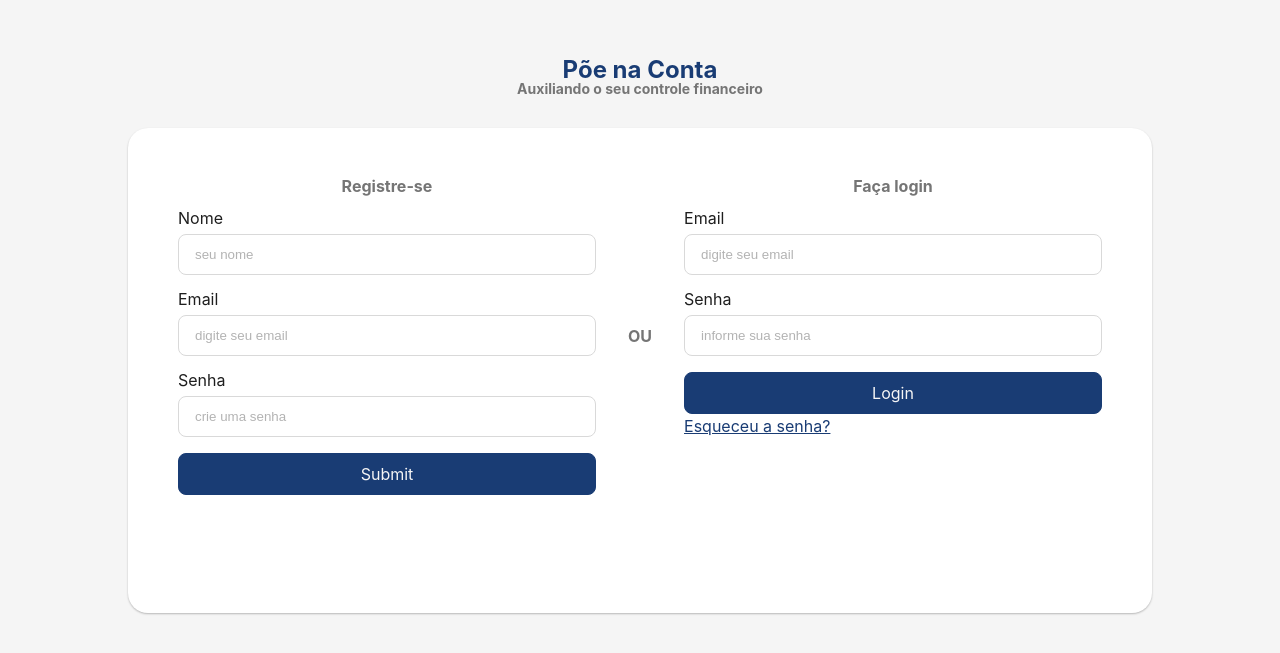
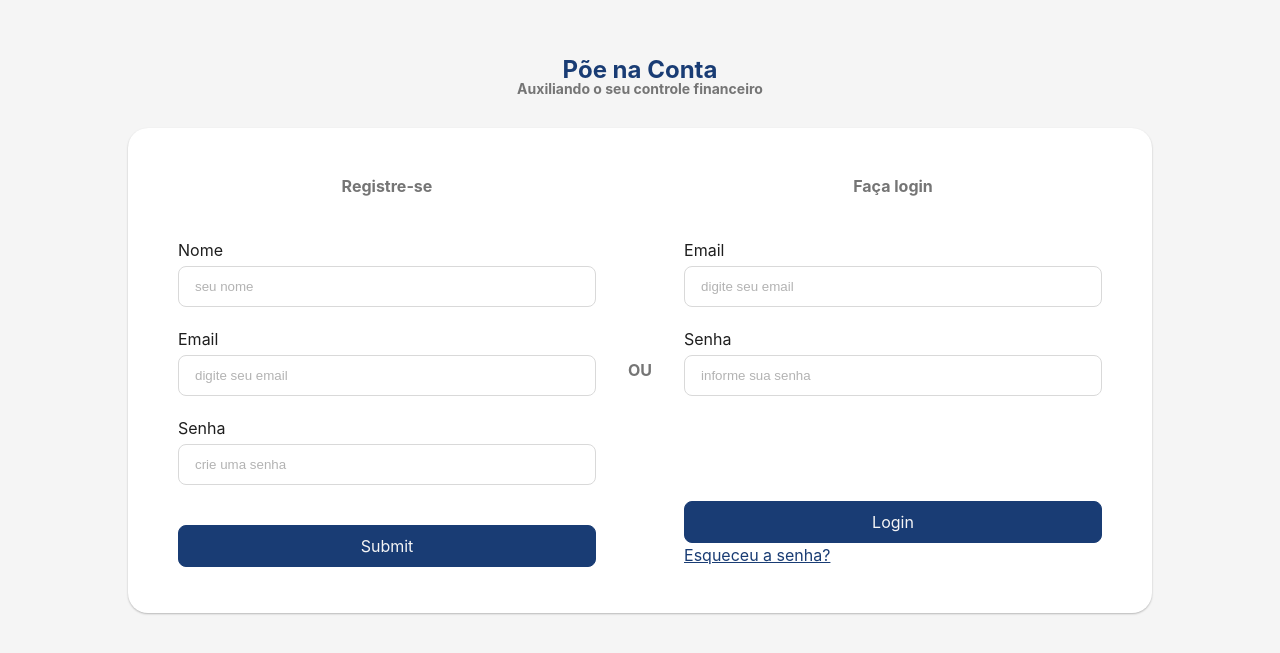
Before and after one commit to PoeNaConta/poe-na-conta-front, a React (Vite) app: page /login in a window 1280 px wide. Shown: the part 115-768 px from the top of the page. Built offline with nearby package versions, Linux system fonts and the light colour scheme.

Commit message:
fix: login page spacing

```diff
--- a/src/globals.css
+++ b/src/globals.css
@@ -62,13 +62,3 @@ html,
   height: 100%;
   width: 100%;
 }
-
-/* spin animation */
-@keyframes lds-spinner {
-  0% {
-    transform: rotate(0deg);
-  }
-  100% {
-    transform: rotate(360deg);
-  }
-}
--- a/src/pages/login/components/login-form/index.tsx
+++ b/src/pages/login/components/login-form/index.tsx
@@ -24,11 +24,19 @@ export default function LoginForm({
   );
 
   return (
-    <Stack as={FormWrapper} align="stretch" fullWidth>
+    <Stack as={FormWrapper} align="stretch" justify="between" fullWidth>
       <Text as="h3" weight="bold" center secondary>
         Faça login
       </Text>
 
+      <Stack
+        align="stretch"
+        justify="start"
+        space="xl"
+        paddingTop="xxl"
+        paddingBottom="xl"
+        fullHeight
+      >
         <Input
           label="Email"
           name="email"
@@ -48,6 +56,7 @@ export default function LoginForm({
         />
 
         {Boolean(errorMessage) && <Text>{errorMessage}</Text>}
+      </Stack>
 
       <ButtonLayout
         column
--- a/src/pages/login/components/register-form/index.tsx
+++ b/src/pages/login/components/register-form/index.tsx
@@ -24,11 +24,19 @@ export default function RegisterForm({
   );
 
   return (
-    <Stack as={FormWrapper} align="stretch" fullWidth>
+    <Stack as={FormWrapper} align="stretch" justify="between" fullWidth>
       <Text as="h3" weight="bold" center secondary>
         Registre-se
       </Text>
 
+      <Stack
+        align="stretch"
+        justify="start"
+        space="xl"
+        paddingTop="xxl"
+        paddingBottom="xl"
+        fullHeight
+      >
         <Input
           label="Nome"
           placeholder="seu nome"
@@ -55,14 +63,18 @@ export default function RegisterForm({
         />
 
         {Boolean(errorMessage) && <Text>{errorMessage}</Text>}
+      </Stack>
 
       <ButtonLayout
         column
         primaryButton={
+          <Stack align="stretch">
             <Button primary type="submit" disabled={isLoading}>
               {isLoading ? 'Carregando...' : 'Submit'}
             </Button>
+          </Stack>
         }
+        secondaryButton={<Stack paddingBlock="sm" />}
       />
     </Stack>
   );
--- a/src/pages/login/view/login.view.tsx
+++ b/src/pages/login/view/login.view.tsx
@@ -24,6 +24,7 @@ export default function Login({
           justify="evenly"
           align="stretch"
           space="xxl"
+          fullHeight
         >
           <RegisterForm {...registerFormProps} />
 
```
Lines whose indentation alone changed are shown as unchanged.
